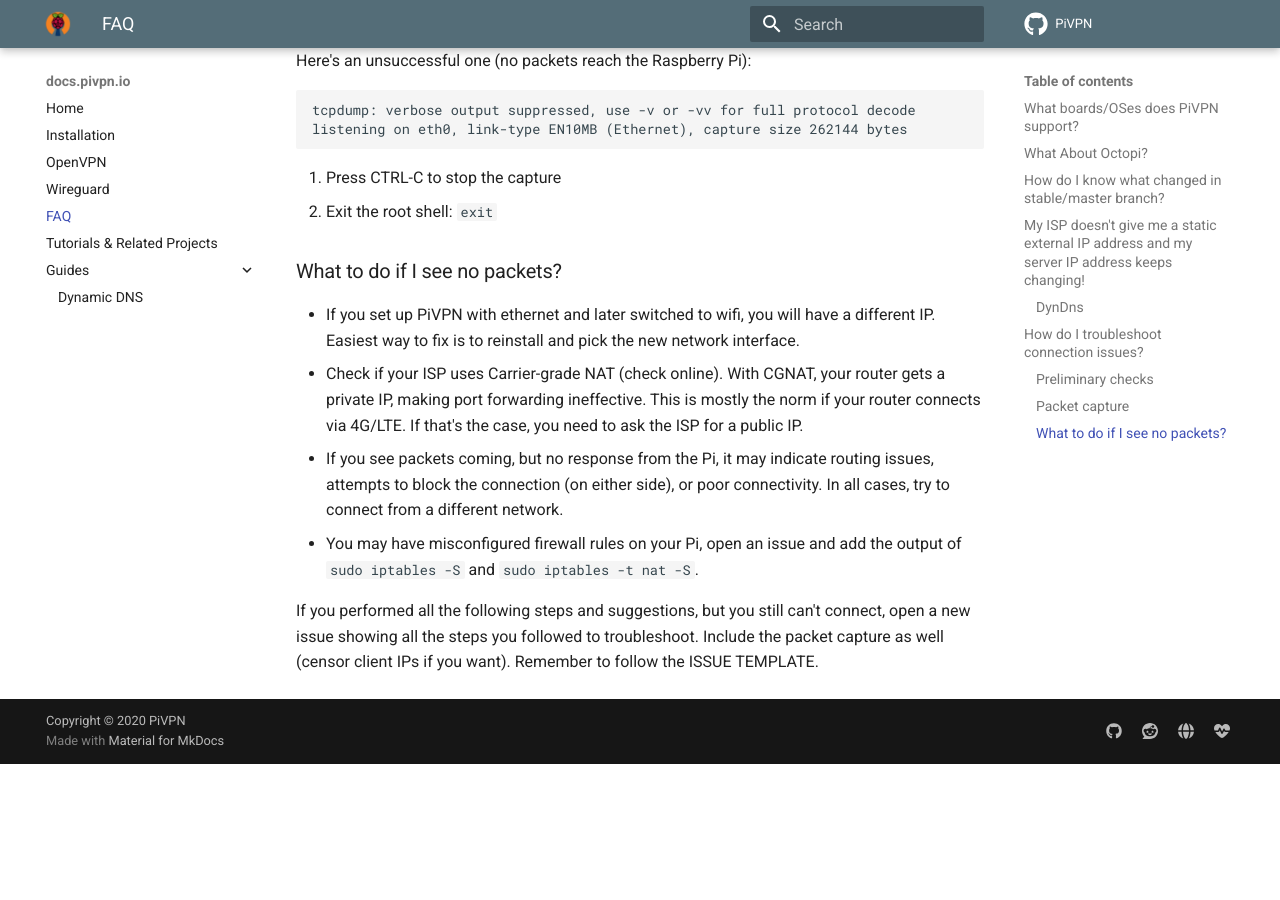
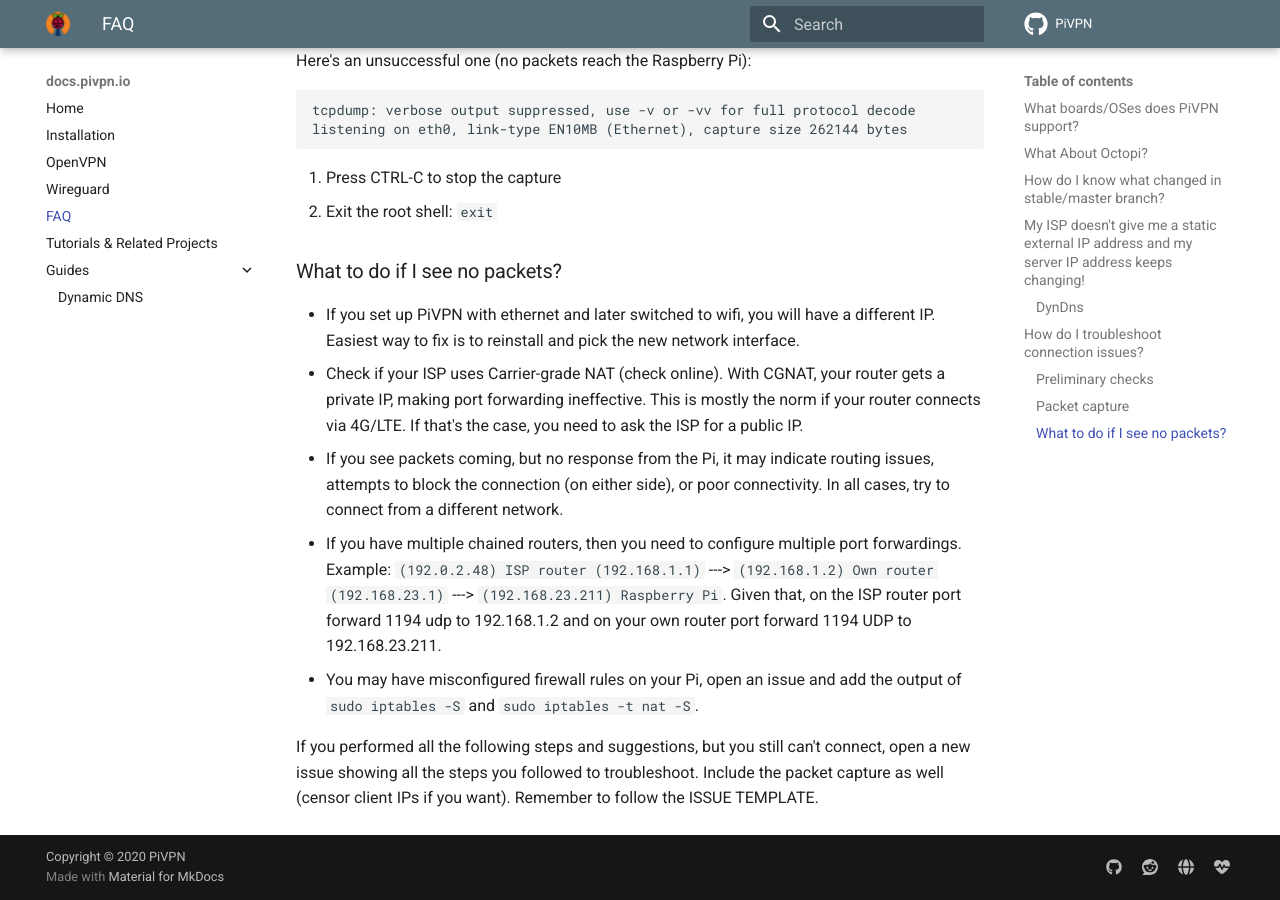
Before and after one commit to pivpn/docs, an MkDocs documentation site: the page built from docs/faq.md, in a window 1280 px wide and 900 px high, scrolled down 4332 px. Built offline with MkDocs 1.6.1 and Material for MkDocs 9.7.7, drawn with Linux system fonts in a browser that asks for light colours; comment, search, counter and statistics services are not loaded; before the commit the page ends 5096 px from its top, so only the background shows below that.

Commit message:
Added note to address multiple routers
https://github.com/pivpn/pivpn/issues/1316#issuecomment-851258281

```diff
--- a/docs/faq.md
+++ b/docs/faq.md
@@ -185,6 +185,7 @@ listening on eth0, link-type EN10MB (Ethernet), capture size 262144 bytes
 - If you set up PiVPN with ethernet and later switched to wifi, you will have a different IP. Easiest way to fix is to reinstall and pick the new network interface.
 - Check if your ISP uses Carrier-grade NAT (check online). With CGNAT, your router gets a private IP, making port forwarding ineffective. This is mostly the norm if your router connects via 4G/LTE. If that's the case, you need to ask the ISP for a public IP.
 - If you see packets coming, but no response from the Pi, it may indicate routing issues, attempts to block the connection (on either side), or poor connectivity. In all cases, try to connect from a different network.
+- If you have multiple chained routers, then you need to configure multiple port forwardings. Example: `(192.0.2.48) ISP router (192.168.1.1)` ---> `(192.168.1.2) Own router (192.168.23.1)` ---> `(192.168.23.211) Raspberry Pi`. Given that, on the ISP router port forward 1194 udp to 192.168.1.2 and on your own router port forward 1194 UDP to 192.168.23.211.
 - You may have misconfigured firewall rules on your Pi, open an issue and add the output of `sudo iptables -S` and `sudo iptables -t nat -S`.
 
 If you performed all the following steps and suggestions, but you still can't connect, open a new issue showing all the steps you followed to troubleshoot. Include the packet capture as well (censor client IPs if you want). Remember to follow the ISSUE TEMPLATE.
```
